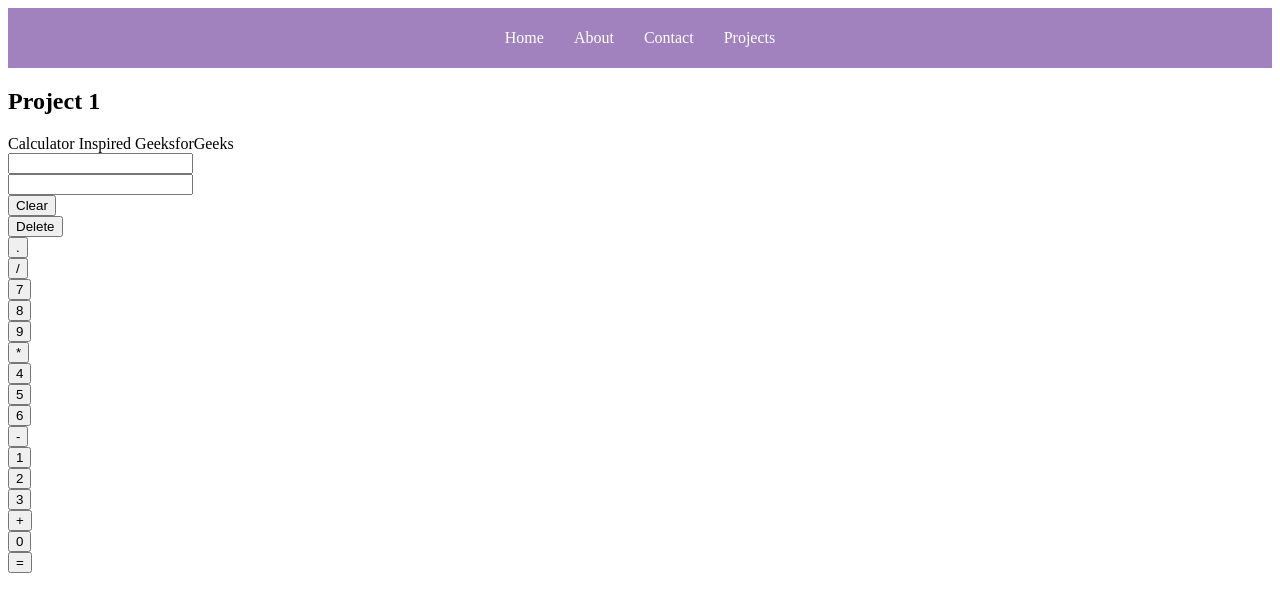
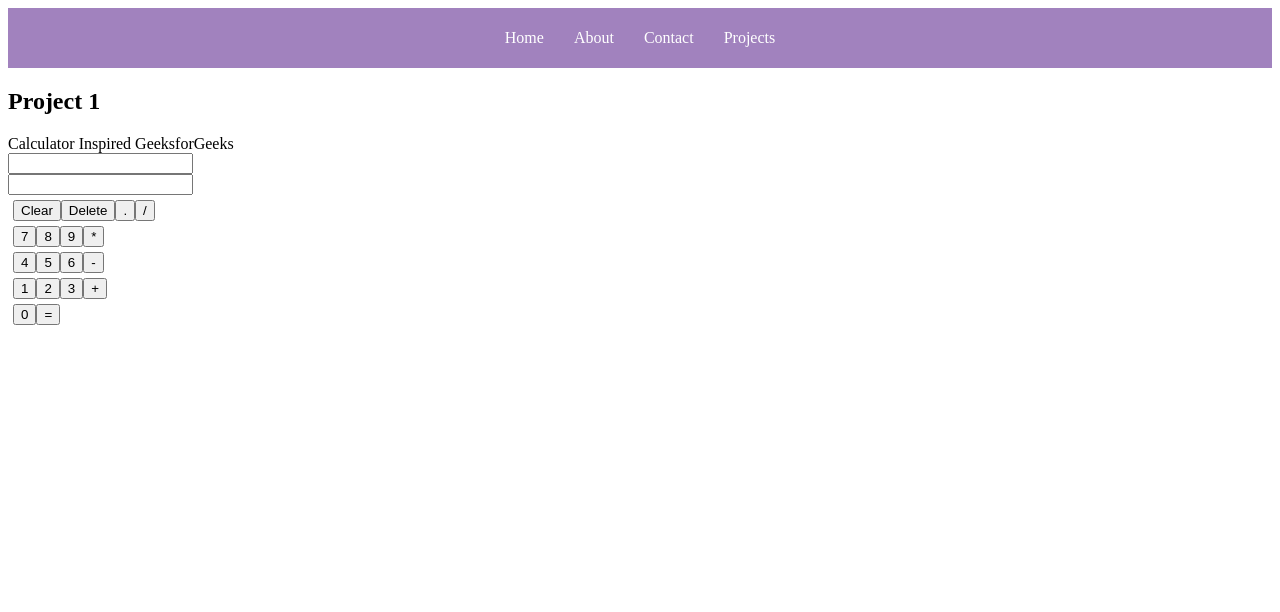
Before and after one commit to ash730xo/Portfolio_Website, a React (Vite) app: page /projects in a window 1280 px wide. Shown: the top 612 px of the page. Built offline with nearby package versions, Linux system fonts and the light colour scheme; a web font is replaced by a local one.

Commit message:
added some styling

```diff
--- a/src/Components/Calculator.jsx
+++ b/src/Components/Calculator.jsx
@@ -1,4 +1,6 @@
 import React from 'react'
+
+import '../Styles/Calculator.css'
 
 import CalculatorTitle from './Calculator_components/CalculatorTitle'
 import OutputScreen from './Calculator_components/OutputScreen'
@@ -113,8 +115,6 @@ class Calculator extends React.Component {
       <div className="button-row">
           <Buttons handleClick={this.handleClick} label={'0'}/>
           <Buttons handleClick={this.handleClick} label={'='}/>
-
-
       </div>
       </div>
       </div>
--- a/src/Styles/Calculator.css
+++ b/src/Styles/Calculator.css
@@ -1,5 +1,5 @@
 
-.row1, .row2, .row3, .row4, .row5 {
+.button-row {
     width: 5%;
     display: flex;
     margin: 5px;;
@@ -8,7 +8,3 @@
 button {
     margin: 5px;
 }
-
-.delete_button, .equals_button {
-    width: 150px;
-}
```
